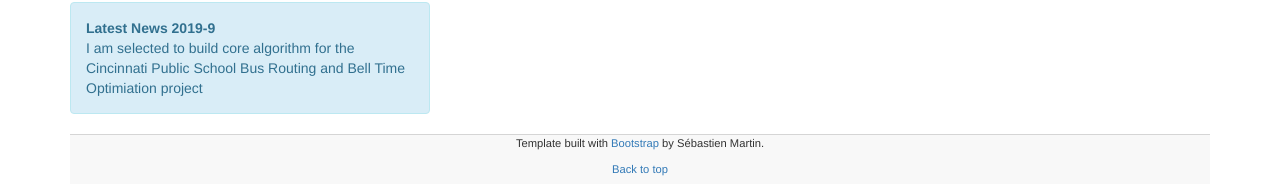
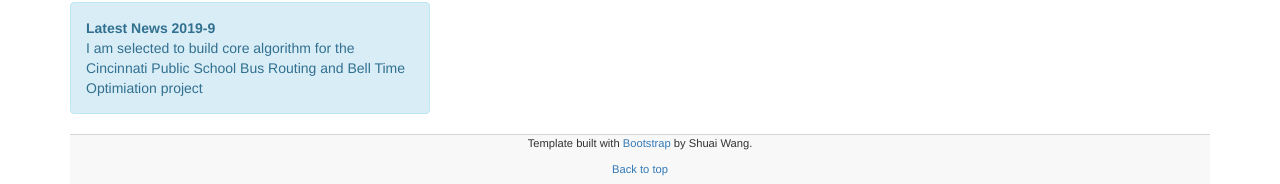
Before and after one commit to shuaiwang88/shuaiwang88.github.io, a Jekyll site: the page built from index.html, in a window 1280 px wide. Shown: the part 770-954 px from the top of the page. Built offline with Jekyll 4.4.1, drawn with Linux system fonts in a browser that asks for light colours.

Commit message:
Update common.html

```diff
--- a/_layouts/common.html
+++ b/_layouts/common.html
@@ -42,7 +42,7 @@
     </div>
 
     <footer class="container-fluid">
-      <p>Template built with <a href="http://getbootstrap.com">Bootstrap</a> by Sébastien Martin.</p>
+      <p>Template built with <a href="http://getbootstrap.com">Bootstrap</a> by Shuai Wang.</p>
       <p>
         <a href="#">Back to top</a>
       </p>
```
